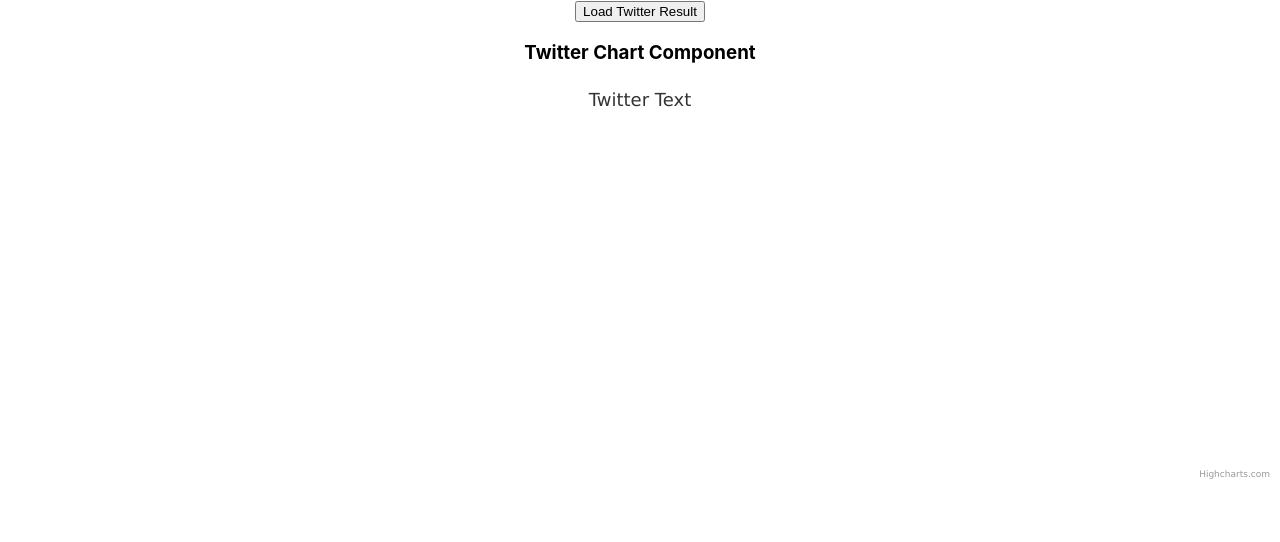
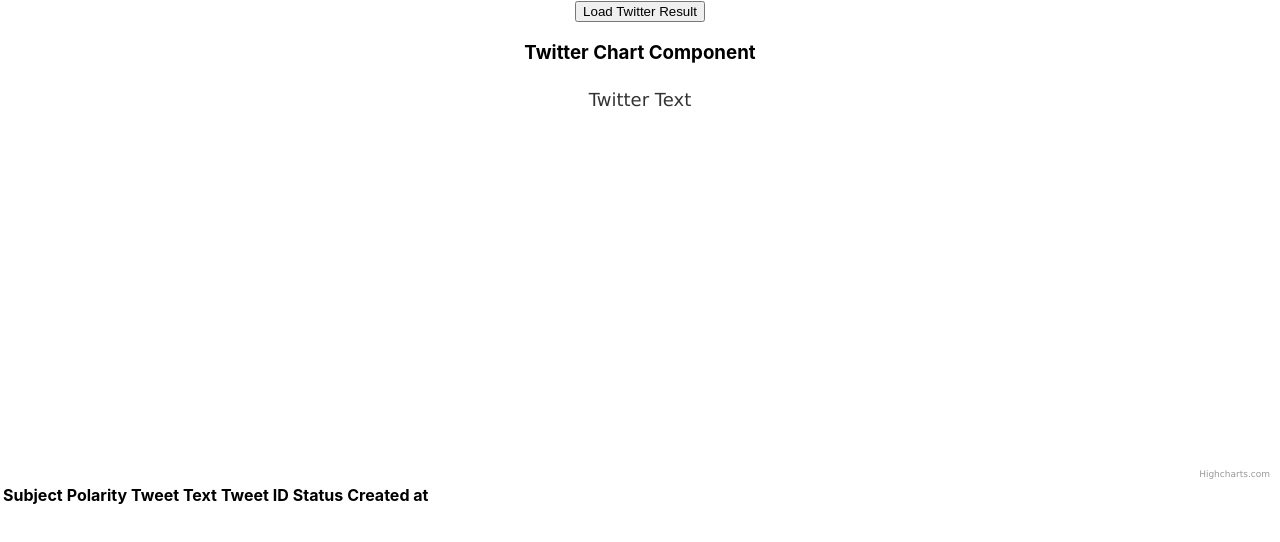
Before and after one commit to Yassine-cheffai/project-y-ui, a React (Create React App) app: page / in a window 1280 px wide. Shown: the top 542 px of the page. Built offline with nearby package versions, Linux system fonts and the light colour scheme.

Commit message:
tweets table

```diff
--- /dev/null
+++ b/src/components/twitter/tweetsTable.tsx
@@ -0,0 +1,72 @@
+import React from 'react';
+
+type Series = {
+  name: string,
+  data: number[]
+}
+type ChartData = {
+  categories: string[],
+  series: Series,
+}
+type TweetsData = {
+  subject: string[],
+  polarity: number[],
+  tweet_text: string[],
+  tweet_id: number[],
+  status: string[],
+  created_at: string[],
+}
+type TwitterResult = {
+  chart_data: ChartData,
+  tweets_data: TweetsData,
+}
+type Props = {
+  twitterResult: TwitterResult | undefined;
+}
+
+export const TweetsTable: React.FC<Props> = (props) => {
+  const { twitterResult } = props;
+  let tweetsRows = [];
+  const rowsNumber = twitterResult?.tweets_data.subject.length || 0
+  for (let i = 0; i < rowsNumber; i++) {
+    tweetsRows.push(
+      {
+        subject: twitterResult?.tweets_data.subject[i],
+        polarity: twitterResult?.tweets_data.polarity[i],
+        tweet_text: twitterResult?.tweets_data.tweet_text[i],
+        tweet_id: twitterResult?.tweets_data.tweet_id[i],
+        status: twitterResult?.tweets_data.status[i],
+        created_at: twitterResult?.tweets_data.created_at[i],
+      }
+
+    )
+  }
+  return (
+    <table>
+      <thead>
+        <tr>
+          <th>Subject</th>
+          <th>Polarity</th>
+          <th>Tweet Text</th>
+          <th>Tweet ID</th>
+          <th>Status</th>
+          <th>Created at</th>
+        </tr>
+      </thead>
+      <tbody>
+        { tweetsRows.map((row) => (
+          <tr key={ row.tweet_id }>
+            <td>{ row.subject }</td>
+            <td>{ row.polarity }</td>
+            <td>{ row.tweet_text }</td>
+            <td>{ row.tweet_id }</td>
+            <td>{ row.status }</td>
+            <td>{ row.created_at }</td>
+          </tr>
+        )
+        )
+        }
+      </tbody>
+    </table>
+  )
+}
--- a/src/components/twitter/twitter.tsx
+++ b/src/components/twitter/twitter.tsx
@@ -1,6 +1,7 @@
 import React, { useState } from 'react';
 import axios from 'axios';
-import { TweetsChart } from './twitterChart';
+import { TweetsChart } from './tweetsChart';
+import { TweetsTable } from './tweetsTable';
 
 
 type Series = {
@@ -47,6 +48,7 @@ const Twitter: React.FC = () => {
     <div>
       <button onClick={ loadtwitterResult }>Load Twitter Result</button>
       <TweetsChart twitterResult={ twitterResult }/>
+      <TweetsTable twitterResult={ twitterResult }/>
     </div>
   )
 }
```
Also changed, not shown: src/components/twitter/tweetsChart.tsx (line endings or trailing spaces).
